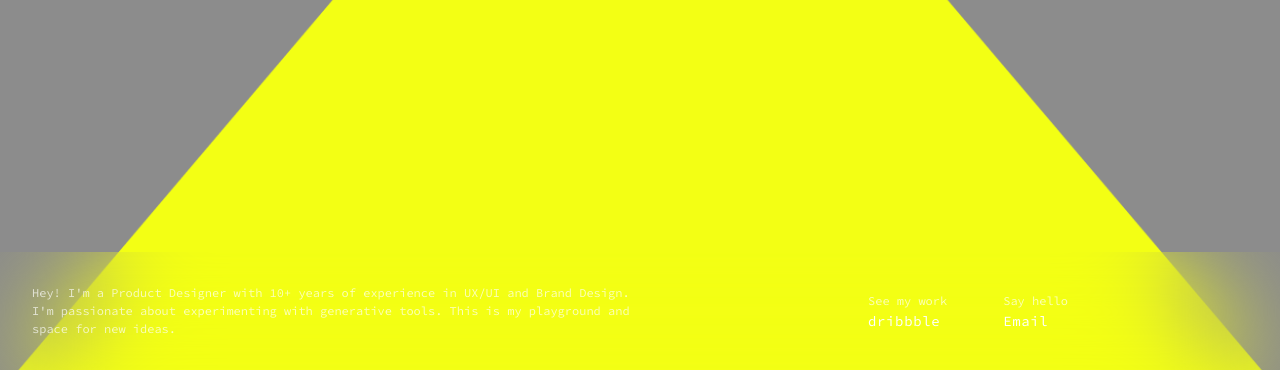
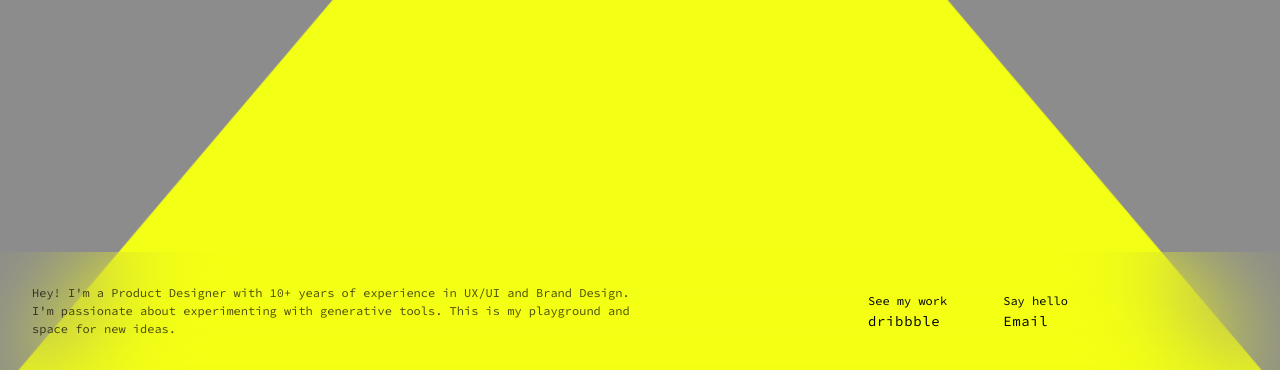
Before and after one commit to natanovadesign/natanova.io, a website: page public/index.html in a window 1280 px wide. Both pictures are taken after a click on the button "Sleep". Shown: the part 430-800 px from the top of the page. Drawn offline with Linux system fonts and the light colour scheme; some packages are replaced by stand-ins of ours; a script that the page names is missing.

Commit message:
feat: design hero

```diff
--- a/public/buttons.js
+++ b/public/buttons.js
@@ -1,10 +1,9 @@
-
-
-
 document.addEventListener("DOMContentLoaded", () => {
   const modes = ["nn", "sleep", "design", "repeat"];
+  const info = document.querySelector(".info");
 
   const showMode = (mode) => {
+    // Switch hero views
     modes.forEach(m => {
       const el = document.getElementById(`hero-${m}`);
       if (el) {
@@ -16,14 +15,23 @@ document.addEventListener("DOMContentLoaded", () => {
     if (target) {
       target.classList.add("active");
     }
+
+    // Toggle .dark-text on .info for sleep and design
+    if (mode === "sleep" || mode === "design") {
+      info.classList.add("dark-text");
+    } else {
+      info.classList.remove("dark-text");
+    }
   };
 
   // Default mode is 'nn'
   showMode("nn");
 
   // Button handlers
-  document.getElementById("nn-btn").addEventListener("click", () => showMode("nn"));
-  document.getElementById("sleep-btn").addEventListener("click", () => showMode("sleep"));
-  document.getElementById("design-btn").addEventListener("click", () => showMode("design"));
-  document.getElementById("repeat-btn").addEventListener("click", () => showMode("repeat"));
+  modes.forEach(mode => {
+    const btn = document.getElementById(`${mode}-btn`);
+    if (btn) {
+      btn.addEventListener("click", () => showMode(mode));
+    }
+  });
 });
--- /dev/null
+++ b/public/design.js
@@ -0,0 +1,54 @@
+const canvas = document.getElementById('design-canvas');
+const ctx = canvas.getContext('2d');
+const heroDesign = document.getElementById('hero-design');
+
+function resizeCanvas() {
+  const rect = heroDesign.getBoundingClientRect();
+  const dpr = window.devicePixelRatio || 1;
+
+  // Set actual canvas size accounting for DPR
+  canvas.width = rect.width * dpr;
+  canvas.height = rect.height * dpr;
+
+  // Set CSS display size
+  canvas.style.width = rect.width + 'px';
+  canvas.style.height = rect.height + 'px';
+
+  // Scale drawing context to match DPR
+  ctx.setTransform(1, 0, 0, 1, 0, 0); // reset
+  ctx.scale(dpr, dpr);
+
+  // Drawing styles
+  ctx.lineJoin = 'round';
+  ctx.lineCap = 'round';
+  ctx.strokeStyle = 'black';
+  ctx.lineWidth = 4;
+}
+
+resizeCanvas();
+window.addEventListener('resize', resizeCanvas);
+
+let drawing = false;
+
+canvas.addEventListener('mousedown', (e) => {
+  const rect = canvas.getBoundingClientRect();
+  drawing = true;
+  ctx.beginPath();
+  ctx.moveTo(e.clientX - rect.left, e.clientY - rect.top);
+});
+
+canvas.addEventListener('mousemove', (e) => {
+  if (!drawing) return;
+
+  const rect = canvas.getBoundingClientRect();
+  ctx.lineTo(e.clientX - rect.left, e.clientY - rect.top);
+  ctx.stroke();
+});
+
+canvas.addEventListener('mouseup', () => {
+  drawing = false;
+});
+
+canvas.addEventListener('mouseleave', () => {
+  drawing = false;
+});
--- a/public/index.css
+++ b/public/index.css
@@ -107,8 +107,21 @@ a:hover {
   height:100%;
   justify-content: center;
   align-items: center;
-  background-color: #5F33F5;
+  background-image: url('resources/design-bg.png');
+  background-position: center;
+  background-size: auto 100%;
+  cursor: url('resources/pen.png') 4 28, auto;
 }
+
+#design-canvas {
+  position: absolute;
+  top: 0;
+  left: 0;
+  width: 100%;
+  height: 100%;
+  z-index: 200;
+}
+
 
 .hero--design h1 {
   color: #7CFA75;
@@ -126,7 +139,6 @@ a:hover {
 .hero--repeat h1 {
   color: #570D4A;
 }
-
 
 
 .hero--nn {
@@ -235,6 +247,13 @@ a:hover {
 .info__content--contact p {
   opacity: 70%;
 }
+
+.info.dark-text p,
+.info.dark-text a {
+  color: black !important;
+  opacity: 1 !important;
+}
+
 
 .projects {
   height: 560px;
--- a/public/index.html
+++ b/public/index.html
@@ -62,7 +62,8 @@
   </div>
 
   <div class="hero hero--design" id="hero-design">
-    <h1>design</h1>
+    <canvas id="design-canvas"></canvas>
+
   </div>
 
   <div class="hero hero--repeat" id="hero-repeat">
@@ -120,6 +121,7 @@
 
 <script src="buttons.js"></script>
 <script src="lamp.js"></script>
+<script src="design.js"></script>
 
 </body>
 
```
Also changed, not shown: public/resources/design-bg.png (added), public/resources/pen.png (added).
